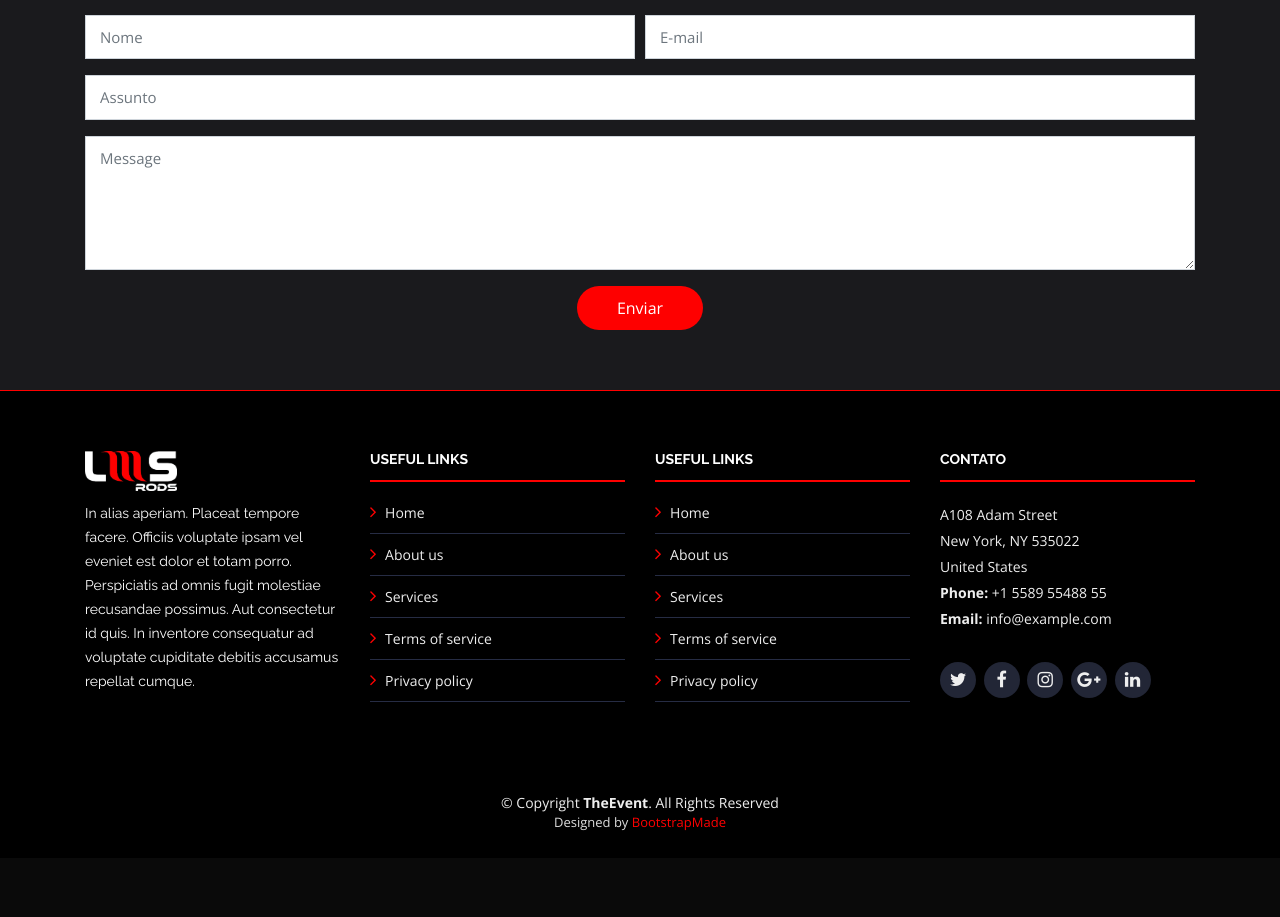
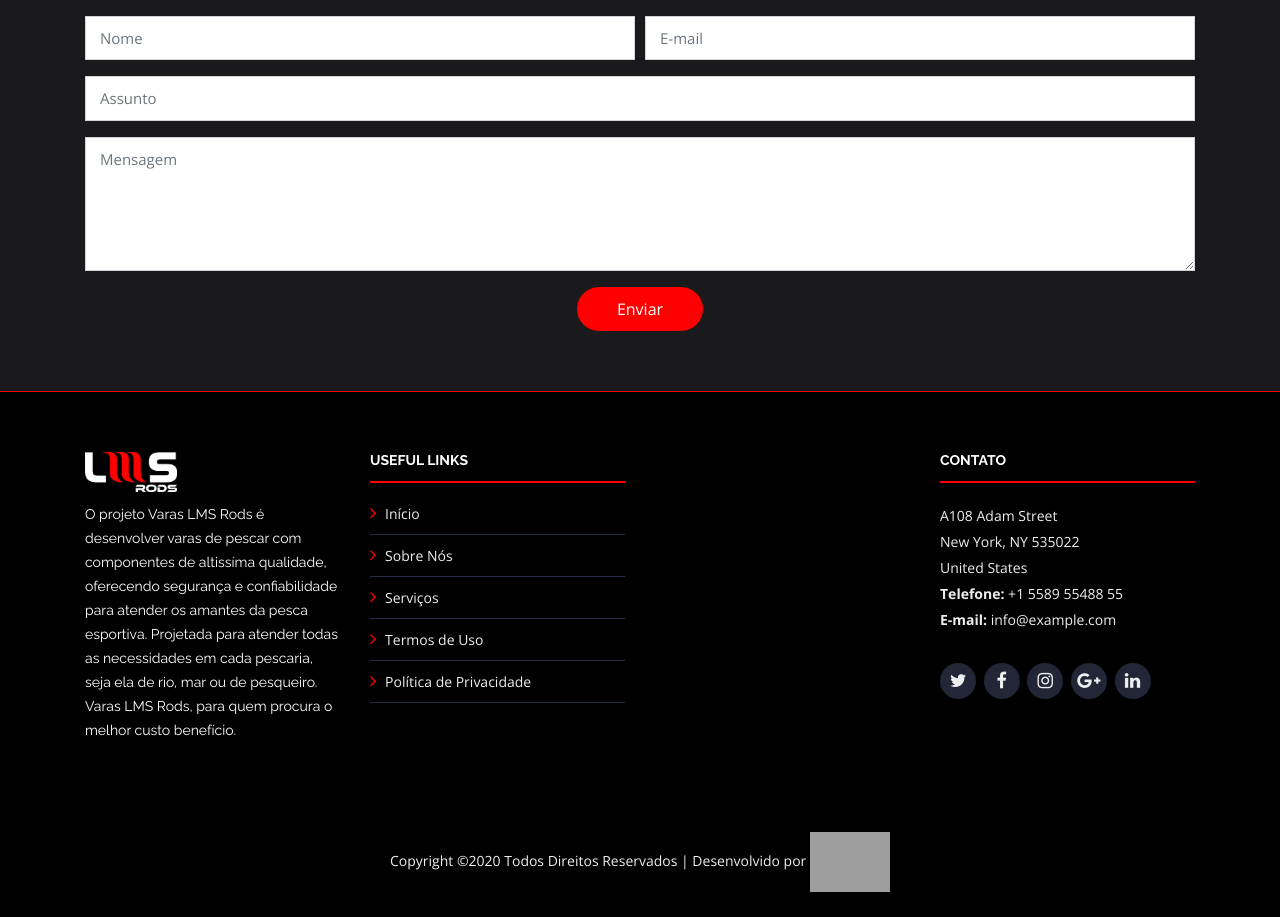
Before and after one commit to emergecreative/lumi-amostra, a plain HTML site: page index.html in a window 1280 px wide. Shown: the part 5440-6357 px from the top of the page. Before the commit the page ends 6298 px from the top, so only its background shows below. Drawn offline with nearby package versions, Linux system fonts and the light colour scheme; grey boxes are pictures that could not be loaded.

Commit message:
Alteração footer e imagens

```diff
--- a/css/style.css
+++ b/css/style.css
@@ -1633,6 +1633,10 @@ body.mobile-nav-active #mobile-nav-toggle {
     font-size: 34px;
   }
 
+  #intro h2 {
+    font-size: 24px;
+  };
+
   #intro p {
     font-size: 16px;
   }
--- a/index.html
+++ b/index.html
@@ -1015,7 +1015,7 @@
               <div class="validation"></div>
             </div>
             <div class="form-group">
-              <textarea class="form-control" name="message" rows="5" data-rule="required" data-msg="Please write something for us" placeholder="Message"></textarea>
+              <textarea class="form-control" name="message" rows="5" data-rule="required" data-msg="Please write something for us" placeholder="Mensagem"></textarea>
               <div class="validation"></div>
             </div>
             <div class="text-center"><button type="submit">Enviar</button></div>
@@ -1038,29 +1038,31 @@
 
           <div class="col-lg-3 col-md-6 footer-info">
             <img src="img/logo.png" alt="TheEvenet">
-            <p>In alias aperiam. Placeat tempore facere. Officiis voluptate ipsam vel eveniet est dolor et totam porro. Perspiciatis ad omnis fugit molestiae recusandae possimus. Aut consectetur id quis. In inventore consequatur ad voluptate cupiditate debitis accusamus repellat cumque.</p>
+            <p>
+              O projeto Varas LMS Rods é desenvolver varas de pescar com componentes de altissíma qualidade, oferecendo segurança e confiabilidade para atender os amantes da pesca esportiva. Projetada para atender todas as necessidades em cada pescaria, seja ela de rio, mar ou de pesqueiro. Varas LMS Rods, para quem procura o melhor custo benefício.
+            </p>
           </div>
 
           <div class="col-lg-3 col-md-6 footer-links">
             <h4>Useful Links</h4>
+            <ul>
+              <li><i class="fa fa-angle-right"></i> <a href="#">Início</a></li>
+              <li><i class="fa fa-angle-right"></i> <a href="#">Sobre Nós</a></li>
+              <li><i class="fa fa-angle-right"></i> <a href="#">Serviços</a></li>
+              <li><i class="fa fa-angle-right"></i> <a href="#">Termos de Uso</a></li>
+              <li><i class="fa fa-angle-right"></i> <a href="#">Política de Privacidade</a></li>
+            </ul>
+          </div>
+
+          <div class="col-lg-3 col-md-6 footer-links">
+<!--             <h4>Useful Links</h4>
             <ul>
               <li><i class="fa fa-angle-right"></i> <a href="#">Home</a></li>
               <li><i class="fa fa-angle-right"></i> <a href="#">About us</a></li>
               <li><i class="fa fa-angle-right"></i> <a href="#">Services</a></li>
               <li><i class="fa fa-angle-right"></i> <a href="#">Terms of service</a></li>
               <li><i class="fa fa-angle-right"></i> <a href="#">Privacy policy</a></li>
-            </ul>
-          </div>
-
-          <div class="col-lg-3 col-md-6 footer-links">
-            <h4>Useful Links</h4>
-            <ul>
-              <li><i class="fa fa-angle-right"></i> <a href="#">Home</a></li>
-              <li><i class="fa fa-angle-right"></i> <a href="#">About us</a></li>
-              <li><i class="fa fa-angle-right"></i> <a href="#">Services</a></li>
-              <li><i class="fa fa-angle-right"></i> <a href="#">Terms of service</a></li>
-              <li><i class="fa fa-angle-right"></i> <a href="#">Privacy policy</a></li>
-            </ul>
+            </ul> -->
           </div>
 
           <div class="col-lg-3 col-md-6 footer-contact">
@@ -1069,8 +1071,8 @@
               A108 Adam Street <br>
               New York, NY 535022<br>
               United States <br>
-              <strong>Phone:</strong> +1 5589 55488 55<br>
-              <strong>Email:</strong> info@example.com<br>
+              <strong>Telefone:</strong> +1 5589 55488 55<br>
+              <strong>E-mail:</strong> info@example.com<br>
             </p>
 
             <div class="social-links">
@@ -1089,7 +1091,7 @@
 
     <div class="container">
       <div class="copyright">
-        &copy; Copyright <strong>TheEvent</strong>. All Rights Reserved
+        Copyright &copy;<script>document.write(new Date().getFullYear());</script> Todos Direitos Reservados | Desenvolvido por <a href="http://emergecreative.com.br/" target="_blank"><img src="http://emergecreative.com.br/images/logo_emerge.png" width="80pg"></a>
       </div>
       <div class="credits">
         <!--
@@ -1098,7 +1100,7 @@
           Licensing information: https://bootstrapmade.com/license/
           Purchase the pro version with working PHP/AJAX contact form: https://bootstrapmade.com/buy/?theme=TheEvent
         -->
-        Designed by <a href="https://bootstrapmade.com/">BootstrapMade</a>
+        <!-- Designed by <a href="https://bootstrapmade.com/">BootstrapMade</a> -->
       </div>
     </div>
   </footer><!-- #footer -->
```
Also changed, not shown: img/footer.jpg (added), img/speakers/1.jpg, img/speakers/2.jpg, img/speakers/3.jpg, img/speakers/4.jpg, img/speakers/5.jpg, img/speakers/6.jpg, img/venue-gallery/1.jpg, img/venue-gallery/2.jpg, img/venue-gallery/3.jpg, img/venue-gallery/4.jpg, img/venue-gallery/5.jpg, img/venue-gallery/6.jpg, img/venue-gallery/7.jpg, 1 more files.
